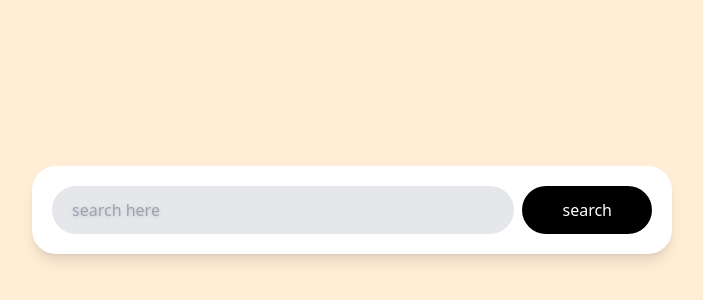
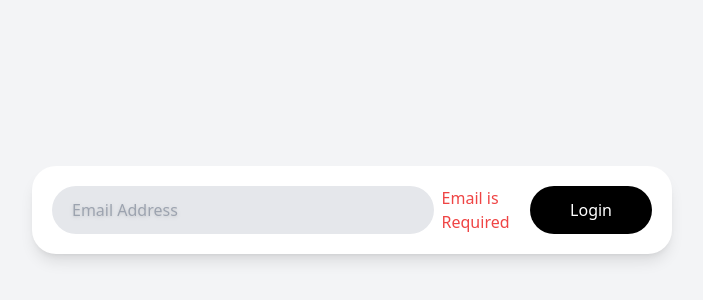
Before and after one commit to pvvng/carrot-market, a Next.js app: page / in a window 1280 px wide. Shown: the part 190-490 px from the top of the page, without its empty margins (288-991 px from the left). Built offline with nearby package versions, Linux system fonts and the light colour scheme.

Commit message:
form modifier

```diff
--- a/app/page.tsx
+++ b/app/page.tsx
@@ -1,20 +1,24 @@
 export default function Home() {
   // mac 자동완성 커맨드 -> cmd + i
   return (
-    <main className="bg-gray-100 sm:bg-red-100 md:bg-green-100 lg:bg-cyan-100 xl:bg-orange-100 2xl:bg-blue-100 h-screen flex justify-center items-center p-5">
+    <main className="bg-gray-100 h-screen flex justify-center items-center p-5">
       <div className="bg-white w-full shadow-lg p-5 rounded-3xl max-w-screen-sm flex flex-col gap-2 md:flex-row">
         <input
           className="w-full rounded-full py-3 bg-gray-200 pl-5 outline-none
-          ring ring-transparent focus:ring-orange-500 focus:ring-offset-2 transition-shadow
-          placeholder:drop-shadow"
-          type="text"
-          placeholder="search here"
+          ring ring-transparent focus:ring-green-500 focus:ring-offset-2 transition-shadow
+          placeholder:drop-shadow invalid:focus:ring-red-500 peer"
+          type="email"
+          placeholder="Email Address"
+          required
         />
+        <span className="text-red-500 font-medium hidden peer-invalid:block">
+          Email is Required
+        </span>
         <button
           className="bg-black text-white py-2 rounded-full font-medium outline-none
         transition-transform active:scale-90 md:px-10"
         >
-          search
+          Login
         </button>
       </div>
     </main>
```
Also changed, not shown: 1 other file (tests, documents, lock files or other folders).
